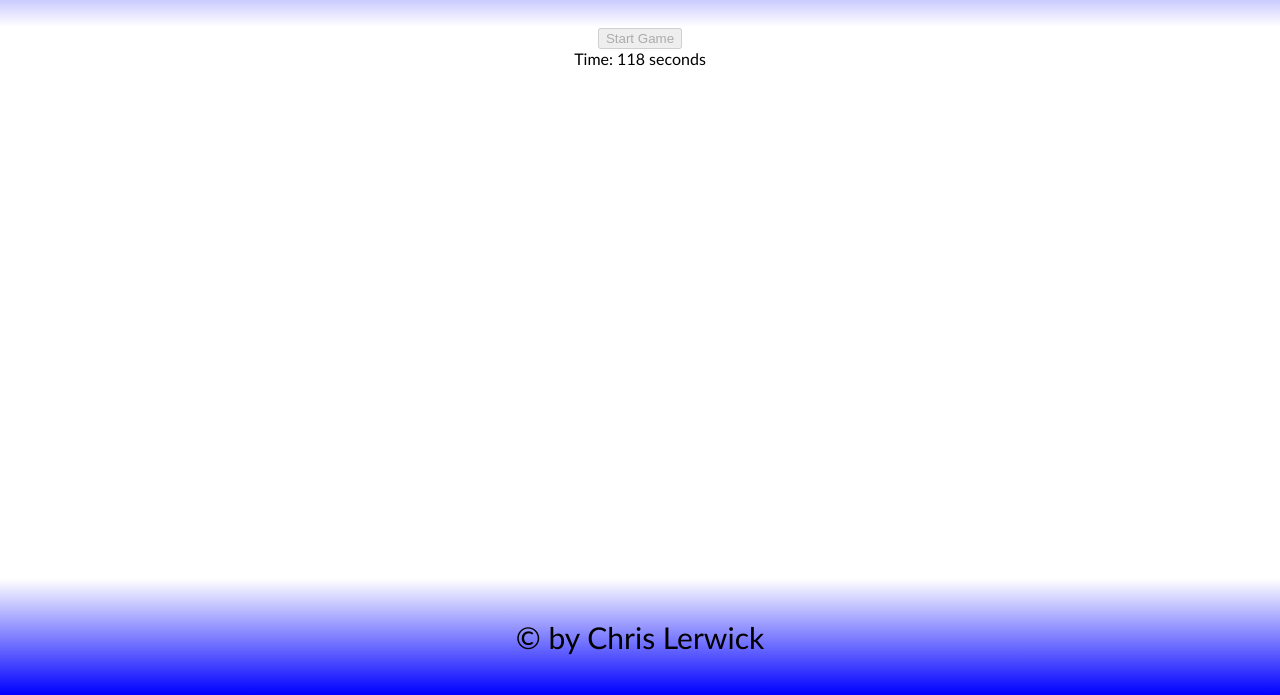
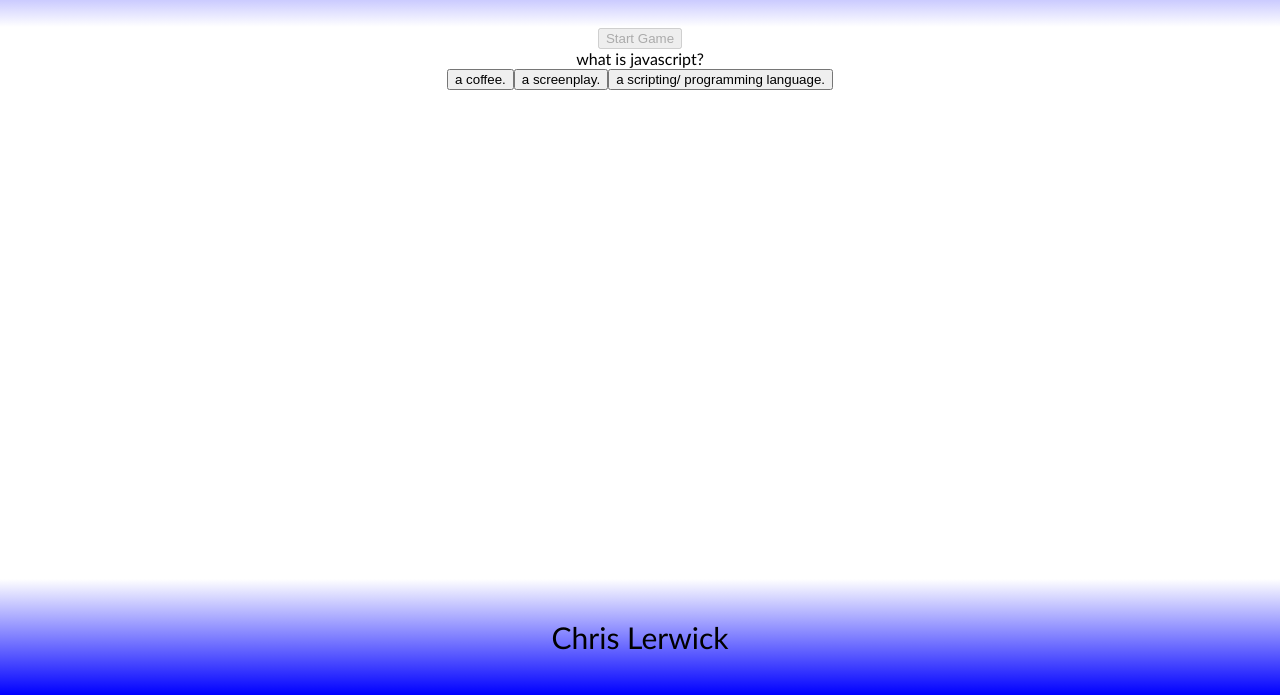
Before and after one commit to CrisCo116/04-quick-coding-quiz, a plain HTML site: page index.html in a window 1280 px wide. Both pictures are taken after a click on the button "Start Game". Shown: the part 105-800 px from the top of the page. Drawn offline with Linux system fonts and the light colour scheme.

Commit message:
added in wrong answer prompt but still needs tweaking

```diff
--- a/Develop/script.js
+++ b/Develop/script.js
@@ -4,19 +4,19 @@ var questionDisplay = document.getElementById('questionDisplay');
 
 startButton.addEventListener('click', startGame);
 
-var timeLeft = 120; // start time in seconds.
+var timeLeft = 20; // start time in seconds.
 var timerInterval; // Declare the timerInterval variable
 
 function startGame() {
     startButton.disabled = true; // Disable the start button during the game
     questionDisplay.textContent = "Time: " + timeLeft + " seconds"; // Update time display
     timerInterval = setInterval(updateTimer, 1000);
-    displayNextQuestion(); // Display the first quiz question
+    displayNextQuestion();
 }
 
 function updateTimer() {
     timeLeft--;
-    questionDisplay.textContent = "Time: " + timeLeft + " seconds"; // Update time display
+    timeLeftDisplay.textContent = "Time: " + timeLeft + " seconds"; // Update time display
     if (timeLeft === 0) {
         clearInterval(timerInterval);
         endGame(false);
@@ -24,7 +24,8 @@ function updateTimer() {
 }
 
 function endGame(isWin) {
-
+    clearInterval(timerInterval);
+    questionDisplay.innerHTML = isWin ? "Congratulations, you won!" : "Time's up! Game over.";
 }
 
 var currentQuestionIndex = 0; // Keep track of the current question
@@ -33,11 +34,32 @@ function displayNextQuestion() {
     if (currentQuestionIndex < quizQuestions.length) {
         var currentQuestion = quizQuestions[currentQuestionIndex];
         questionDisplay.textContent = currentQuestion.question;
-        // Add code to display answer choices and check user's selection
+        questionDisplay.innerHTML += '<br>'; // Add line break
+        var answerChoices = currentQuestion.answers;
+
+        for (var option in answerChoices) {
+            var answerButton = document.createElement('button');
+            answerButton.textContent = answerChoices[option];
+            answerButton.addEventListener('click', function () {
+                checkAnswer(option);
+            });
+            questionDisplay.appendChild(answerButton);
+        }
     } else {
         // All questions have been answered
         endGame(true);
     }
+}
+
+function checkAnswer(selectedOption) {
+    var currentQuestion = quizQuestions[currentQuestionIndex];
+    if (selectedOption === currentQuestion.correctAnswer) {
+
+    } else (selectedOption === currentQuestion.incorrectAnswer)
+        prompt ('Wrong answer.')
+
+    currentQuestionIndex++;
+    displayNextQuestion();
 }
 
 var quizQuestions = [
@@ -49,7 +71,8 @@ var quizQuestions = [
             b: 'a screenplay.',
             c: 'a scripting/ programming language.'
         },
-        correctAnswer: 'c'
+        correctAnswer: 'c',
+        incorrectAnswer: ['a', 'b']
     },
     {
         question: 'can anybody code?',
@@ -59,7 +82,8 @@ var quizQuestions = [
             b: 'yes.',
             c: 'probably not.'
         },
-        correctAnswer: 'b'
+        correctAnswer: 'b',
+        incorrectAnswer: ['a', 'c']
     },
     {
         question: 'what is a string?',
@@ -69,7 +93,8 @@ var quizQuestions = [
             b: 'something from your shirt.',
             c: 'a combination of functions.'
         },
-        correctAnswer: 'a'
+        correctAnswer: 'a',
+        incorrectAnswer: ['b', 'c']
     },
     {
         question: 'how do you link JavaScript to your HTML?',
@@ -79,7 +104,8 @@ var quizQuestions = [
             b: 'src= Develop/script.js',
             c: 'src= Develop/Java.Script.JS'
         },
-        correctAnswer: 'b'
+        correctAnswer: 'b',
+        incorrectAnswer: ['a', 'c']
     },
     {
         question: 'what is PR short for?',
@@ -89,6 +115,7 @@ var quizQuestions = [
             b: 'pre-record',
             c: 'pull request'
         },
-        correctAnswer: 'c'
+        correctAnswer: 'c',
+        incorrectAnswer: ['a', 'b']
     }
 ];
--- a/index.html
+++ b/index.html
@@ -16,11 +16,12 @@
     <section> <!--Timer section-->
         <button id='startButton'>Start Game</button>
         <div id='timer'></div>
-        <div id='questionDisplay'>Time: <span id='timeLeft'>120</span>seconds</div>
+        <div id='questionDisplay'>Time: <span id='timeLeft'>20</span>seconds</div>
     </section>
+    <div class="buttonAnswer"></div>
 </body>
 <script src="Develop/script.js"></script>
 <footer>
-    <p>© by Chris Lerwick</p>
+    <p>Chris Lerwick</p>
 </footer>
 </html>
```
